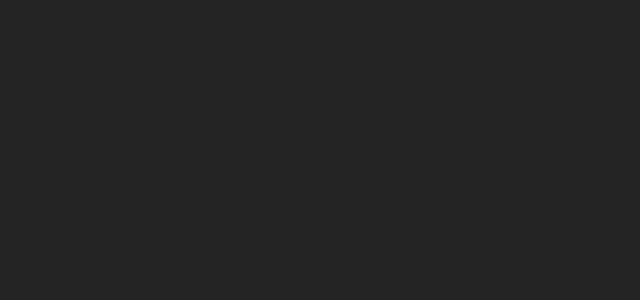
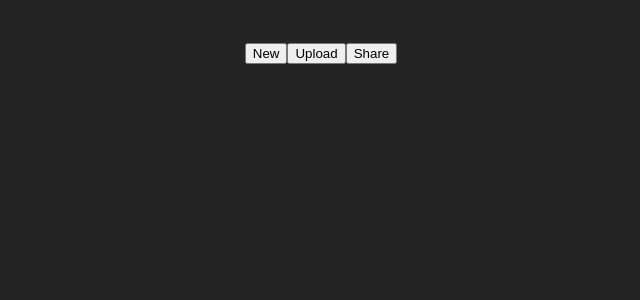
Before and after one commit to Vahe-Sevachyan/admindashboard, a React app: page / in a window 1280 px wide. Shown: the top 300 px of the page, without its empty margins (319-959 px from the left). Built offline with nearby package versions, Linux system fonts and the light colour scheme; the HTML template or start-up script is replaced by a standard one.

Commit message:
added button component

```diff
--- a/src/App.tsx
+++ b/src/App.tsx
@@ -1,7 +1,12 @@
 import "./App.css";
+import NavBar from "./layouts/NavBar";
 
 function App() {
-  return <></>;
+  return (
+    <>
+      <NavBar />
+    </>
+  );
 }
 
 export default App;
--- /dev/null
+++ b/src/components/Button.tsx
@@ -0,0 +1,8 @@
+import type { ReactNode } from "react";
+interface ButtonProps {
+  children: ReactNode;
+}
+function Button({ children }: ButtonProps) {
+  return <button className="button__body">{children}</button>;
+}
+export default Button;
--- a/src/layouts/MainDisplay.tsx
+++ b/src/layouts/MainDisplay.tsx
@@ -0,0 +1,2 @@
+function MainDisplay() {}
+export default MainDisplay;
--- a/src/layouts/NavBar.tsx
+++ b/src/layouts/NavBar.tsx
@@ -0,0 +1,11 @@
+import Button from "../components/Button";
+function NavBar() {
+  return (
+    <div>
+      <Button>{<span>New</span>}</Button>
+      <Button>{<span>Upload</span>}</Button>
+      <Button>{<span>Share</span>}</Button>
+    </div>
+  );
+}
+export default NavBar;
--- /dev/null
+++ b/src/lib/types.ts
@@ -0,0 +1,3 @@
+// interface ButtonProps{
+
+// }
```
